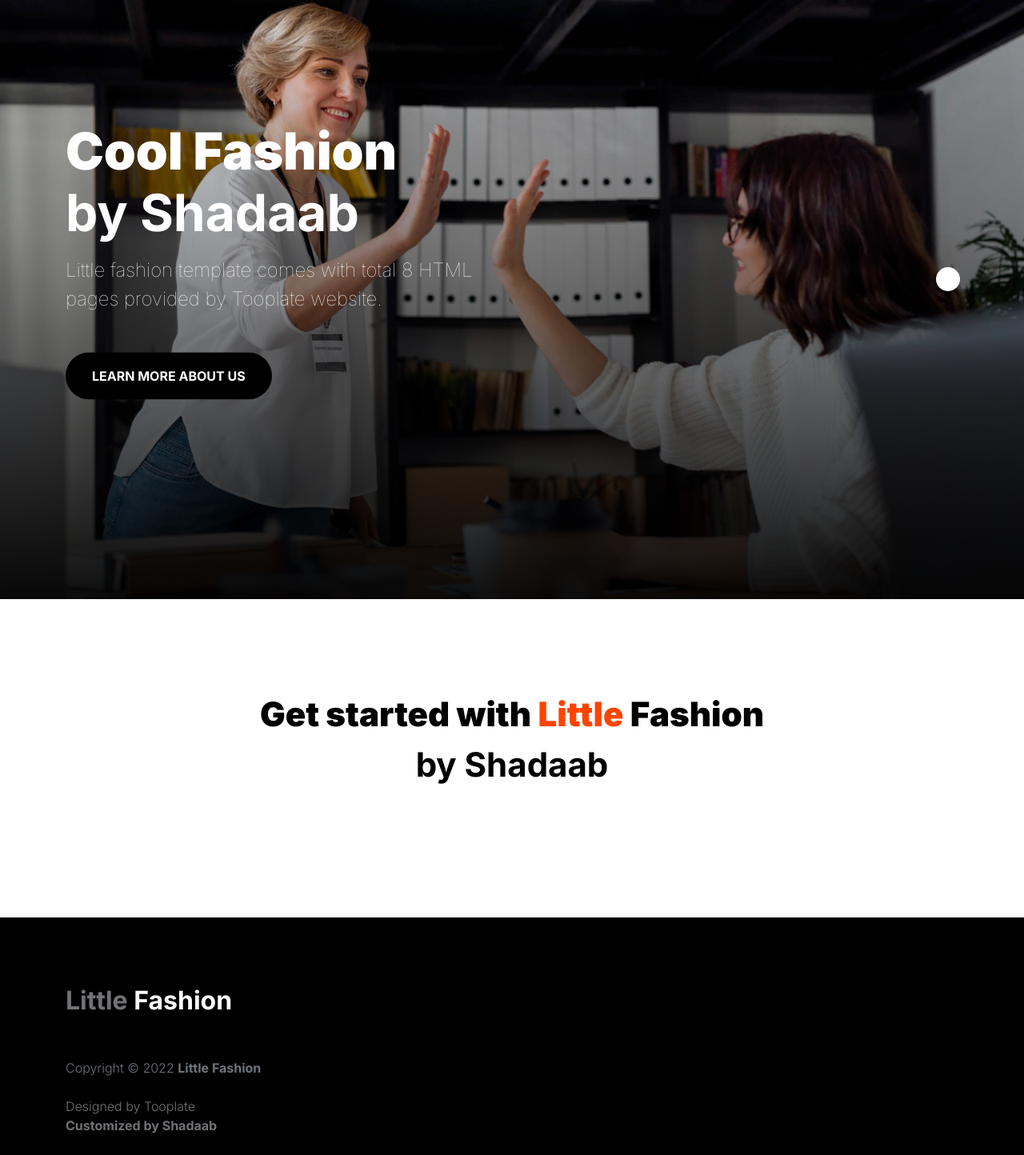
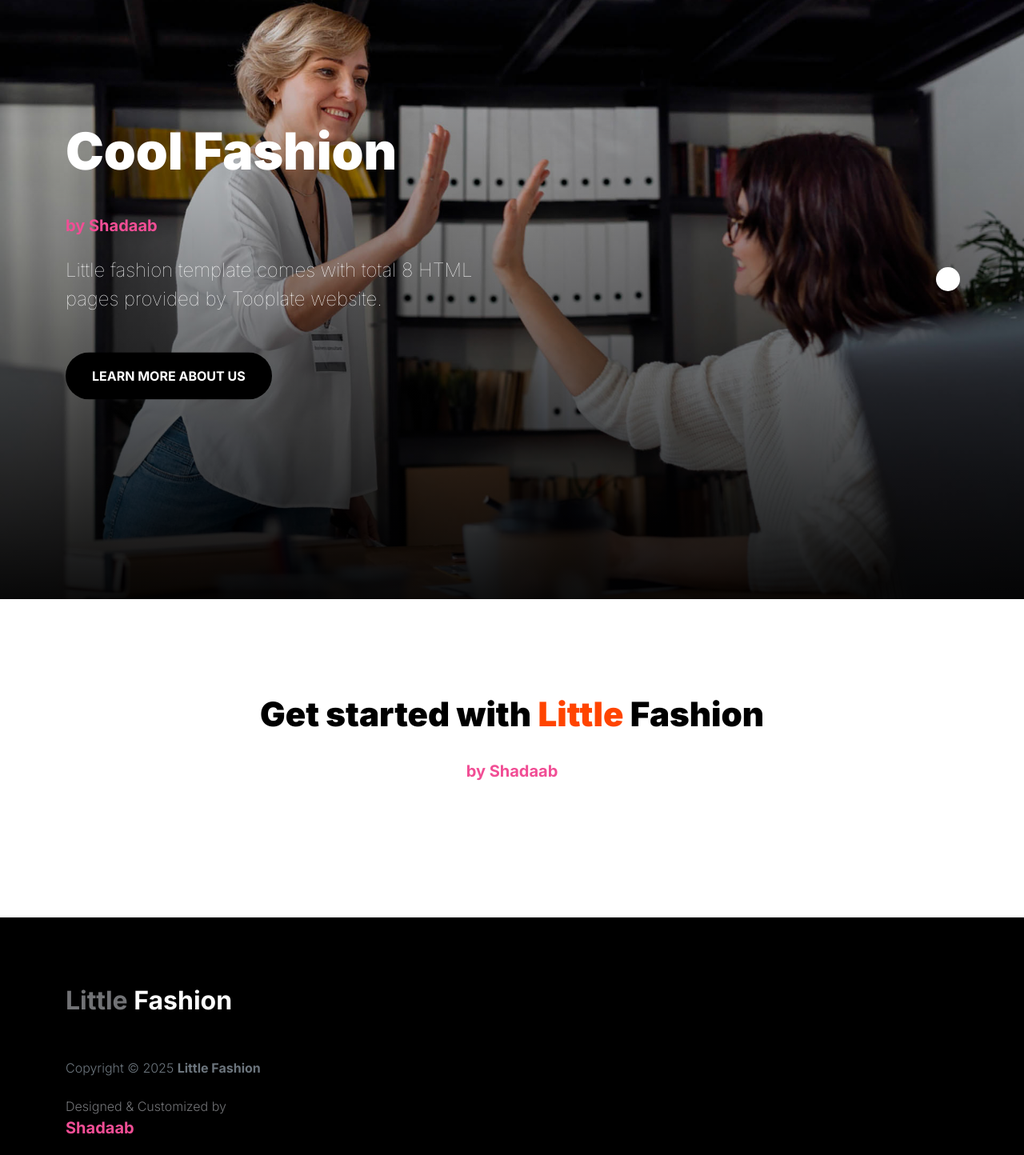
Before and after one commit to shadaab29/FW, a plain HTML site: page index.html in a window 1280 px wide. Shown: the part 137-1581 px from the top of the page at 80% size. Drawn offline with Linux system fonts and the light colour scheme.

Commit message:
index updated again

```diff
--- a/index.html
+++ b/index.html
@@ -5,27 +5,32 @@
   <meta name="viewport" content="width=device-width, initial-scale=1">
 
   <meta name="description" content="">
-    <meta name="author" content="">
+  <meta name="author" content="Shadaab">
 
-    <title>Tooplate's Little Fashion</title>
+  <title>Shadaab's Little Fashion</title>
 
   <!-- CSS FILES -->
   <link rel="preconnect" href="https://fonts.googleapis.com">
   <link rel="preconnect" href="https://fonts.gstatic.com" crossorigin>
-
   <link href="https://fonts.googleapis.com/css2?family=Inter:wght@100;300;400;700;900&display=swap" rel="stylesheet">
   <link href="css/bootstrap.min.css" rel="stylesheet">
   <link href="css/bootstrap-icons.css" rel="stylesheet">
   <link rel="stylesheet" href="css/slick.css"/>
   <link href="css/tooplate-little-fashion.css" rel="stylesheet">
+
+  <style>
+    .shadaab-highlight {
+      color: #f14e95;
+      font-weight: 700;
+      font-size: 1.25rem;
+    }
+  </style>
 </head>
 
 <body>
 
   <section class="preloader">
-        <div class="spinner">
-            <span class="sk-inner-circle"></span>
-        </div>
+    <div class="spinner"><span class="sk-inner-circle"></span></div>
   </section>
 
   <main>
@@ -55,6 +60,7 @@
           </ul>
 
           <div class="d-none d-lg-block">
+            <span class="shadaab-highlight me-4">by Shadaab</span>
             <a href="sign-in.html" class="bi-person custom-icon me-3"></a>
             <a href="product-detail.html" class="bi-bag custom-icon"></a>
           </div>
@@ -69,7 +75,7 @@
           <div class="container">
             <div class="row">
               <div class="col-lg-6 col-10">
-                                <h1 class="slick-title">Cool Fashion<br><strong>by Shadaab</strong></h1>
+                <h1 class="slick-title">Cool Fashion<br><span class="shadaab-highlight">by Shadaab</span></h1>
                 <p class="lead text-white mt-lg-3 mb-lg-5">Little fashion template comes with total 8 HTML pages provided by Tooplate website.</p>
                 <a href="about.html" class="btn custom-btn">Learn more about us</a>
               </div>
@@ -77,48 +83,39 @@
           </div>
         </div>
       </div>
-
-            <!-- Other slides remain unchanged -->
-            <!-- ... -->
+      <!-- Remaining slides unchanged -->
     </section>
 
     <section class="about section-padding">
       <div class="container">
         <div class="row">
-
           <div class="col-12 text-center">
-                        <h2 class="mb-5">Get started with <span>Little</span> Fashion<br><strong>by Shadaab</strong></h2>
+            <h2 class="mb-5">Get started with <span>Little</span> Fashion<br><span class="shadaab-highlight">by Shadaab</span></h2>
           </div>
-
-                    <!-- Remaining about section content unchanged -->
-                    <!-- ... -->
+          <!-- About section content unchanged -->
         </div>
       </div>
     </section>
 
-        <!-- Other sections like front-product, featured-product remain unchanged -->
-        <!-- ... -->
+    <!-- Other sections (products, contact, etc.) remain unchanged -->
 
   </main>
 
   <footer class="site-footer">
     <div class="container">
       <div class="row">
-
         <div class="col-lg-3 col-10 me-auto mb-4">
           <h4 class="text-white mb-3"><a href="index.html">Little</a> Fashion</h4>
           <p class="copyright-text text-muted mt-lg-5 mb-4 mb-lg-0">
-                        Copyright © 2022 <strong>Little Fashion</strong>
+            Copyright © 2025 <strong>Little Fashion</strong>
           </p>
           <br>
           <p class="copyright-text">
-                        Designed by <a href="https://www.tooplate.com/" target="_blank">Tooplate</a><br>
-                        <strong>Customized by Shadaab</strong>
+            Designed & Customized by <strong class="shadaab-highlight">Shadaab</strong>
           </p>
         </div>
 
-                <!-- Sitemap and Social icons remain unchanged -->
-                <!-- ... -->
+        <!-- Other footer columns unchanged -->
       </div>
     </div>
   </footer>
```
Lines whose indentation alone changed are shown as unchanged.
